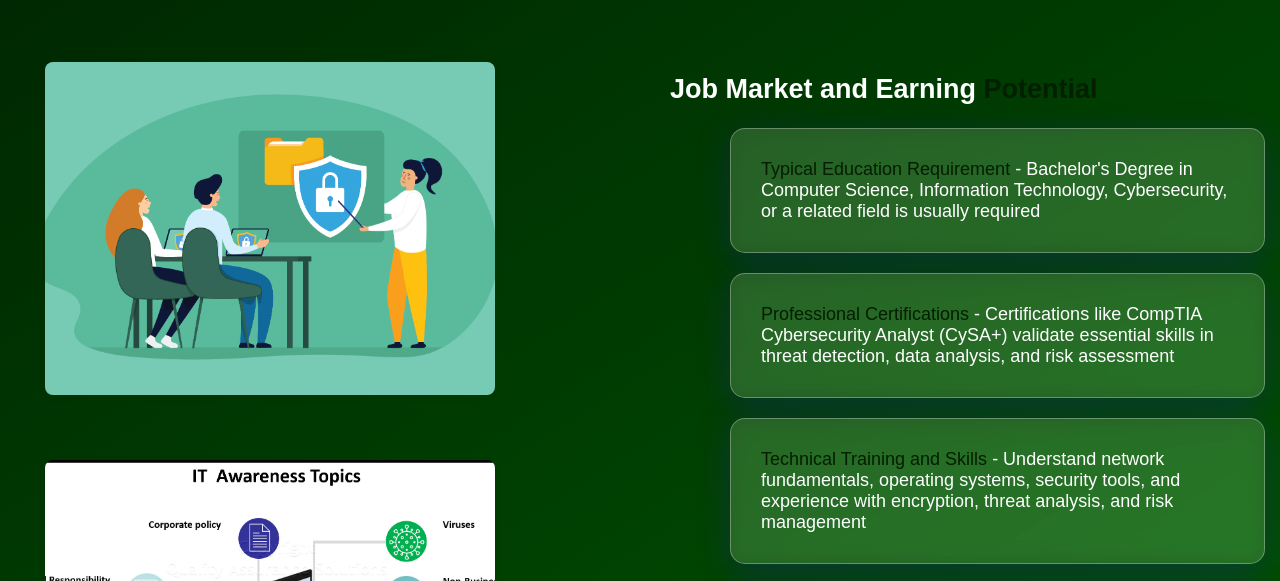
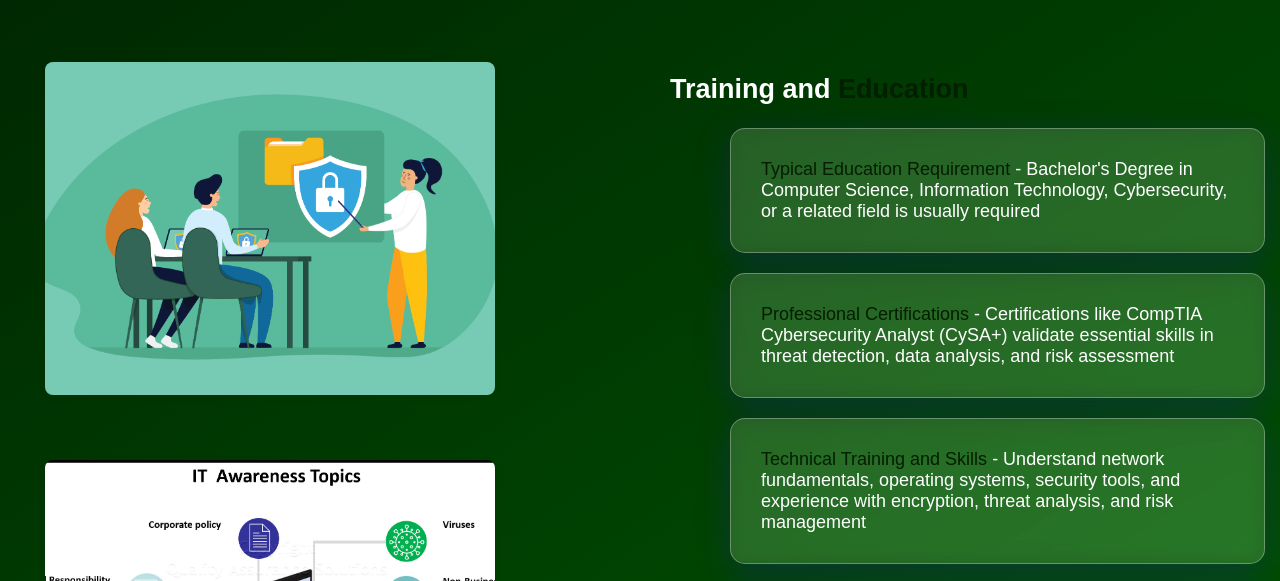
Before and after one commit to notabugjustafeature/careerSite, a plain HTML site: page training.html in a window 1280 px wide. Shown: the part 153-734 px from the top of the page. Drawn offline with Linux system fonts and the light colour scheme.

Commit message:
Change heading from 'Job Market' to 'Training and Education'

```diff
--- a/training.html
+++ b/training.html
@@ -29,7 +29,7 @@
                         <img src="images/itawareness.jpg">
                     </div>
                     <div class="text-area wrapper">
-                        <h1>Job Market and Earning <span>Potential</span></h1>
+                        <h1>Training and <span>Education</span></h1>
                         <ul class="glass-list">
                             <li><span>Typical Education Requirement</span> - Bachelor's Degree in Computer Science, Information Technology, Cybersecurity, or a related field is usually required</li>
                             <li><span>Professional Certifications</span> - Certifications like CompTIA Cybersecurity Analyst (CySA+) validate essential skills in threat detection, data analysis, and risk assessment</li>
```
